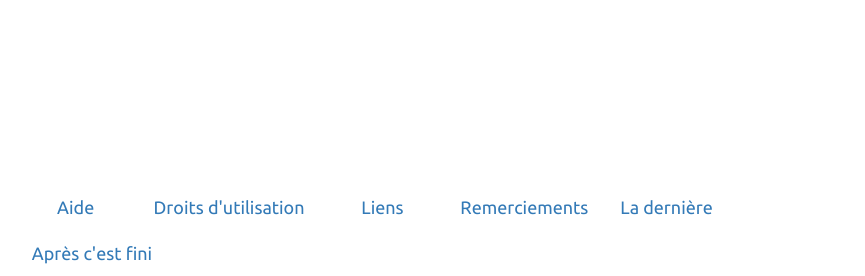
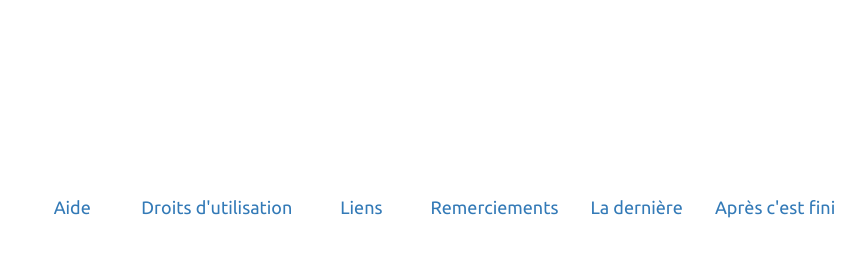
Before and after one commit to nicolashainaux/mr_hainaux_net, a Django app: page / in a window 1280 px wide. Shown: the part 555-831 px from the top of the page, without its empty margins (199-1064 px from the left). After the commit the page ends 773 px from the top, so only its background shows below. Run offline with Django 3.2, Linux system fonts and the light colour scheme; data comes from the database, SQL or seed files in the repository; both versions use the stored data as it was after the commit; some libraries are stand-ins or nearby versions.

Commit message:
Fixed the too short / too long footer, wrapping...

```diff
--- a/static/css/layout.css
+++ b/static/css/layout.css
@@ -64,26 +64,32 @@ html, body {
     position: absolute;
     bottom: 0;
     height: 60px;   /* Height of the footer */
-    margin-left: 17.1%;
+    margin: 0;
+    width: 100%;
+    padding: 0;
 }
 
 .footer_row {
+    /*display: flex;
+    flex-wrap: nowrap;*/
     padding: 0;
-    display: flex;
+    /*margin: 0;*/
+    margin-left: 16.33%;
     /*justify-content: center;*/
     /*margin-left: 50%;*/
+    width: 83.33%;
 }
 
 .footer_entries {
     /*margin: 0;*/
     padding: 0;
-    width: 100%;
+    margin: 0;
 }
 
 .footer_entry {
     margin: 0;
     padding: 0;
-    min-width: 16%;
+    min-width: 10%;
     text-align: center;
 }
 
--- a/templates/layout.html
+++ b/templates/layout.html
@@ -51,8 +51,7 @@
                 </div>
             </div>
         </div>
-        <div class="footer">
-            <div class="row">
+        <div class="footer row">
             <div class="col-md-12 footer_row" role="navigation">
                 <ul class="nav nav-pills footer-entries">
                     {% for link, entry in footer_infos %}
@@ -64,7 +63,6 @@
                     {% endfor %}
                 </ul>
             </div>
-            </div>
            <!--  <div class="debug">
                 <p>Test: {{ test_var }}<br></p>
             </div> -->
```
Also changed, not shown: db.sqlite3. Lines whose indentation alone changed are shown as unchanged.
